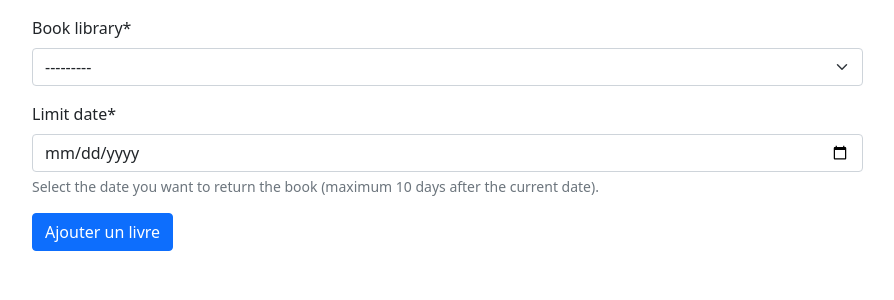
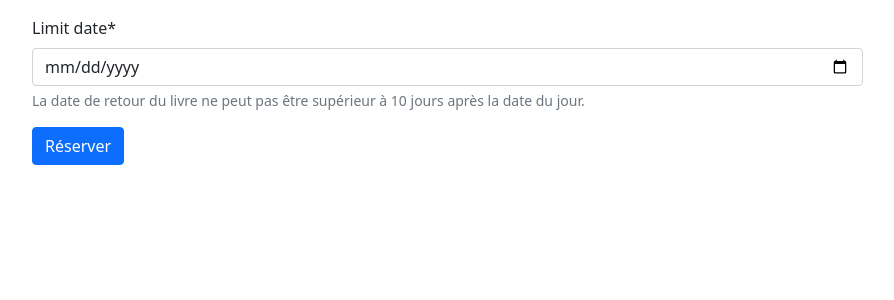
Before and after one commit to ghost-brigade/snake-librairy, a Django app: page /book/reservation/1/ in a window 1280 px wide. Shown: the part 62-362 px from the top of the page, without its empty margins (50-944 px from the left). Run offline with Django 4.2, Linux system fonts and the light colour scheme; a user stored in the database is signed in; data comes from the database, SQL or seed files in the repository; both versions use the stored data as it was after the commit; parts of the project's set-up code (start-up, migrations or seed data) failed here and were passed over; some libraries are stand-ins or nearby versions.

Commit message:
add: make reservation with limit date

```diff
--- a/core/forms.py
+++ b/core/forms.py
@@ -19,15 +19,18 @@ class AddBookForm(forms.ModelForm):
 class BookReservationForm(forms.ModelForm):
     limit_date = forms.DateField(
         widget=forms.TextInput(attrs={'type': 'date'}),
-        help_text='Select the date you want to return the book (maximum 10 days after the current date).'
+        help_text='La date de retour du livre ne peut pas être supérieur à 10 jours après la date du jour.'
     )
 
     class Meta:
         model = Reservation
-        fields = ['book_library', 'limit_date']
+        fields = ['limit_date']
 
     def clean_limit_date(self):
         limit_date = self.cleaned_data.get('limit_date')
-        if limit_date and limit_date > timezone.now() + timezone.timedelta(days=10):
-            raise forms.ValidationError("The limit date must be 10 days after the current date or less.")
+        if limit_date and limit_date < timezone.localdate() + timezone.timedelta(days=5):
+            raise forms.ValidationError("La date ne peut pas être inférieur à 5 jours après la date du jour.")
+        if limit_date and limit_date > timezone.localdate() + timezone.timedelta(days=20):
+            raise forms.ValidationError("La date ne peut pas être supérieur à 20 jours après la date du jour")
+
         return limit_date
--- a/core/models/book_library.py
+++ b/core/models/book_library.py
@@ -7,4 +7,4 @@ class BookLibrary(models.Model):
     book_available = models.BooleanField(default=True)
     collection = models.PositiveIntegerField()
     library = models.ForeignKey('Library', on_delete=models.CASCADE)
-    #created_at = models.DateField(auto_now_add=True)
+    created_at = models.DateField(auto_now_add=True)
--- a/core/models/library.py
+++ b/core/models/library.py
@@ -10,5 +10,5 @@ class Library(models.Model):
     longitude = models.FloatField(null=True, blank=True)
     latitude = models.FloatField(null=True, blank=True)
     user = models.ForeignKey(User, on_delete=models.CASCADE)
-    # created_at = models.DateField(auto_now_add=True)
+    created_at = models.DateField(auto_now_add=True)
     books = models.ManyToManyField(Book, through=BookLibrary)
--- a/core/views/book.py
+++ b/core/views/book.py
@@ -7,7 +7,7 @@ from django.urls import reverse_lazy
 from django.contrib.messages.views import SuccessMessageMixin
 
 from core.forms import AddBookForm, BookReservationForm
-from core.models import Book, Reservation
+from core.models import Book, Reservation, BookLibrary
 
 
 class BookList(ListView):
@@ -89,6 +89,31 @@ class BookReservation(LoginRequiredMixin, CreateView):
     template_name = 'reservation/add_reservation.html'
     success_url = reverse_lazy('book_list')
 
+    def get(self, request, *args, **kwargs):
+        if not request.user.is_authenticated:
+            return HttpResponseForbidden()
+        # Use RequestContext instead of render_to_response from 3.0
+        return render(request, self.template_name, {'form': self.form_class})
+
+    def post(self, request, *args, **kwargs):
+        if not request.user.is_authenticated:
+            return HttpResponseForbidden()
+        form = self.form_class(request.POST, request.FILES)
+
+        if form.is_valid():
+            book_library = BookLibrary.objects.get(id=kwargs['pk'])
+            if book_library.collection > 0:
+                book_library.collection -= 1
+                book_library.save()
+                reservation = form.save(commit=False)
+                reservation.book_library = book_library
+                reservation.user = request.user
+                reservation.limit_date = form.cleaned_data['limit_date']
+                reservation.save()
+
+            return redirect('/')
+        return render(request, self.template_name, {'form': form})
+
     def form_valid(self, form):
         form.instance.user = self.request.user
         return super().form_valid(form)
--- a/templates/library/detail.html
+++ b/templates/library/detail.html
@@ -10,7 +10,7 @@
         <br>
         <div class="mapouter">
             <div class="gmap_canvas">
-                <iframe width="400" height="300" id="gmap_canvas" src="https://maps.google.com/maps?q=48.8491666,2.3875456&t=&z=15&ie=UTF8&iwloc=&output=embed" frameborder="0" scrolling="no" marginheight="0" marginwidth="0"></iframe>
+                <iframe width="400" height="300" id="gmap_canvas" src="https://maps.google.com/maps?q={{ library.latitude }},{{ library.longitude }}&t=&z=15&ie=UTF8&iwloc=&output=embed" frameborder="0" scrolling="no" marginheight="0" marginwidth="0"></iframe>
                 <a href="https://embedgooglemap.net/124/"></a>
                 <br>
                 <a href="https://www.embedgooglemap.net">embed google map</a>
@@ -23,7 +23,7 @@
             <div class="card-body">
                 <h5 class="card-title">{{ bookLibrary.book.title }}</h5>
                 <p class="card-text">{{ bookLibrary.book.description }}</p>
-                <a href="#" class="card-link">Card link</a>
+                <a href="{% url 'book_reservation' bookLibrary.pk %}" class="card-link">Réserver</a>
                 <a href="#" class="card-link">Another link</a>
             </div>
         </div>
--- a/templates/reservation/add_reservation.html
+++ b/templates/reservation/add_reservation.html
@@ -6,10 +6,10 @@
 
         <div class="row">
             <div class="col-md-9">
-                <form action=".." method="post" enctype="multipart/form-data">
+                <form action="" method="post" enctype="multipart/form-data">
                     {% csrf_token %}
                     {{ form |crispy }}
-                    <input class="btn btn-primary" type="submit" value="Ajouter un livre">
+                    <input class="btn btn-primary" type="submit" value="Réserver">
                 </form>
             </div>
         </div>
```
Also changed, not shown: core/migrations/0001_initial.py, core/migrations/0002_alter_readinggroup_members.py (deleted), core/migrations/0003_rename_book_title_book_title.py (deleted), core/migrations/0004_remove_genre_created_at.py (deleted), core/migrations/0004_remove_genre_created_at_remove_library_created_at_and_more.py (deleted), core/migrations/0005_remove_reservation_book_reservation_book_library.py (deleted), db.sqlite3.
